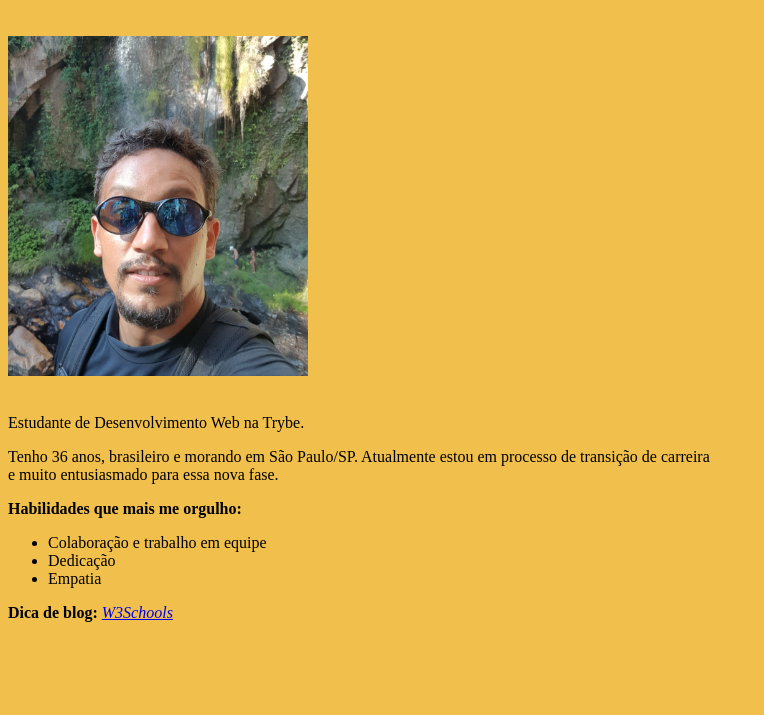
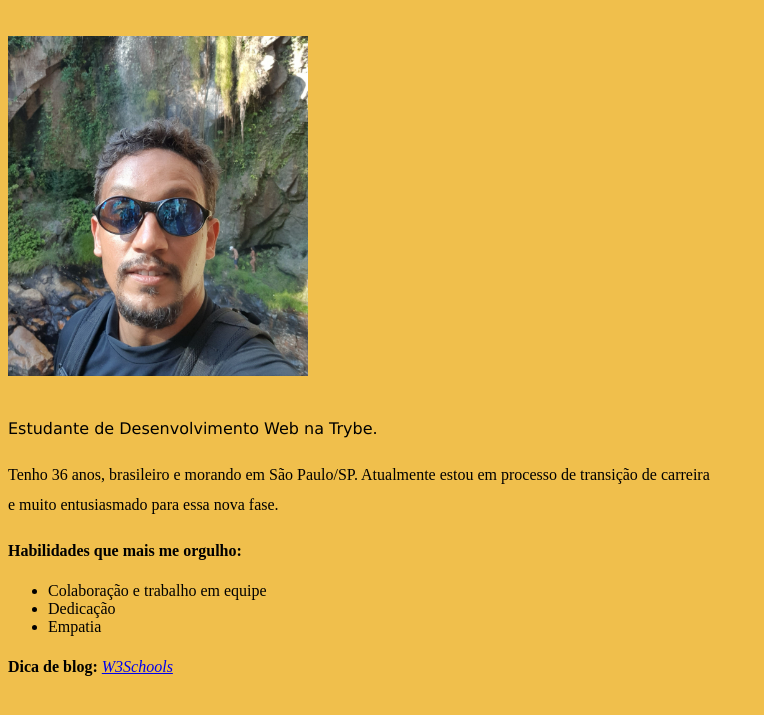
Before and after one commit to claytongom/claytongom.github.io, a plain HTML site: page index.html in a window 1280 px wide. Shown: the part 81-796 px from the top of the page, without its empty margins (0-764 px from the left). Drawn offline with Linux system fonts and the light colour scheme.

```diff
--- a/index.html
+++ b/index.html
@@ -17,11 +17,16 @@
               }
 
         #description {
-            font-family: ;
+            font-family: Verdana, Geneva, Tahoma, sans-serif;
         }
 
         body {
             background-color: rgb(240, 191, 76);
+        }
+
+        p {
+         line-height: 30px;
+
         }
 
 
```
